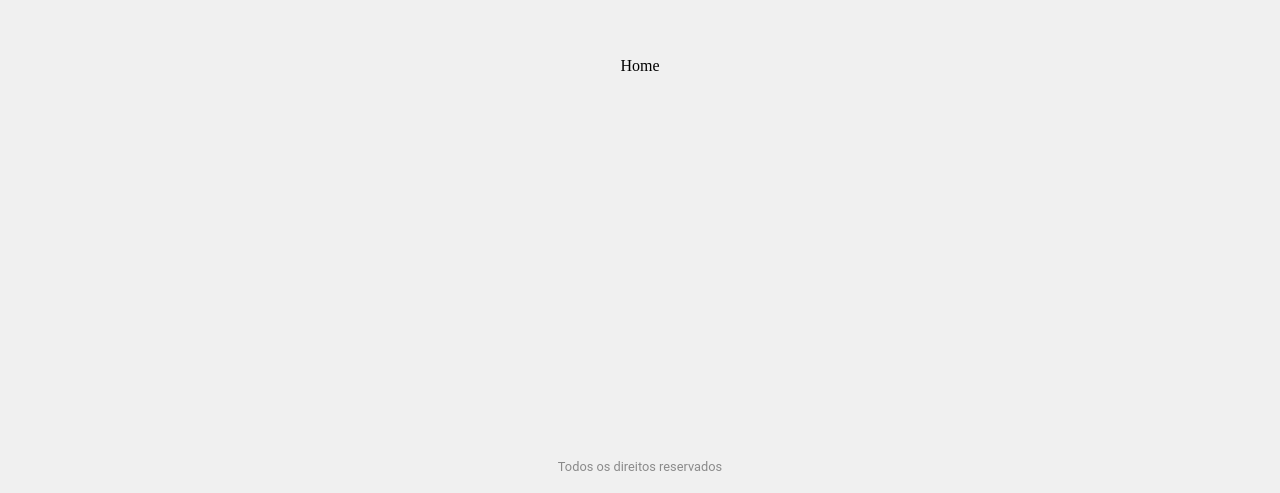
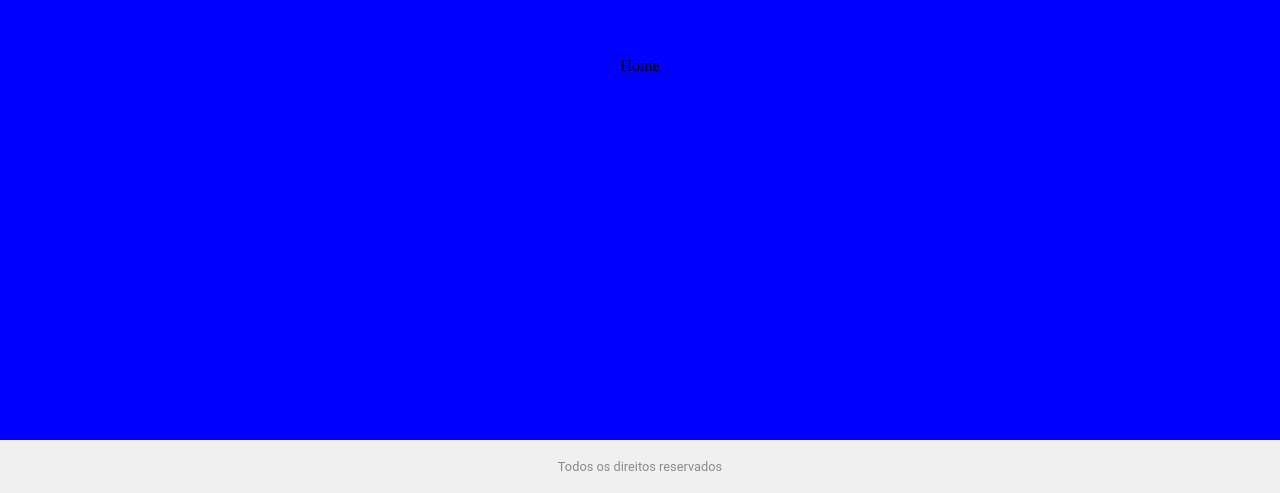
Before and after one commit to HerculesCamara/autocalc, a Next.js app: page / in a window 1280 px wide. Shown: the part 307-800 px from the top of the page. Built offline with nearby package versions, Linux system fonts and the light colour scheme.

Commit message:
feat: creating hook for check device type

```diff
--- a/pages/_app.tsx
+++ b/pages/_app.tsx
@@ -3,10 +3,15 @@ import { ThemeProvider } from 'styled-components'
 
 import GlobalStyles from '@/styles/global'
 import lightTheme from '@/styles/themes/lightTheme'
+import { useCheckDevice } from '@/hooks/useCheckDevice'
 
 function MyApp({ Component, pageProps }: AppProps) {
+  const { isMobile } = useCheckDevice()
+
   return (
-    <ThemeProvider theme={lightTheme}>
+    <ThemeProvider
+      theme={isMobile !== undefined ? { ...lightTheme, isMobile } : lightTheme}
+    >
       <Component {...pageProps} />
       <GlobalStyles />
     </ThemeProvider>
--- /dev/null
+++ b/src/hooks/useCheckDevice.tsx
@@ -0,0 +1,24 @@
+import { useEffect, useState } from 'react'
+
+export const useCheckDevice = () => {
+  const [isMobile, setIsMobile] = useState<boolean>()
+  const [isDesktop, setIsDesktop] = useState<boolean>()
+
+  useEffect(() => {
+    if (
+      navigator.userAgent.match(/Android/i) ||
+      navigator.userAgent.match(/Iphone/i)
+    ) {
+      setIsMobile(true)
+      setIsDesktop(false)
+    } else {
+      setIsMobile(false)
+      setIsDesktop(true)
+    }
+  }, [])
+
+  return {
+    isMobile,
+    isDesktop
+  }
+}
--- a/src/layouts/MainLayout/styles.ts
+++ b/src/layouts/MainLayout/styles.ts
@@ -1,6 +1,18 @@
 import { Fragment } from 'react'
-import styled from 'styled-components'
+import styled, { css } from 'styled-components'
 
 export const Wrapper = Fragment
 
-export const Main = styled.main``
+export const Main = styled.main`
+  ${({ theme }) => {
+    const Mobile = css`
+      background-color: red;
+    `
+
+    const Desktop = css`
+      background-color: blue;
+    `
+
+    return theme.isMobile ? Mobile : Desktop
+  }}
+`
--- a/src/styles/themes/lightTheme.ts
+++ b/src/styles/themes/lightTheme.ts
@@ -1,4 +1,5 @@
 const lightTheme = {
+  isMobile: undefined,
   colors: {
     placeholder: '#ff7171',
     primary: '#ff1616',
--- a/src/styles/themes/styled.d.ts
+++ b/src/styles/themes/styled.d.ts
@@ -6,5 +6,7 @@ import lightTheme from './lightTheme'
 export type Theme = typeof lightTheme
 
 declare module 'styled-components' {
-  export interface DefaultTheme extends Theme { }
+  export interface DefaultTheme extends Theme {
+    isMobile: boolean | undefined
+  }
 }
```
